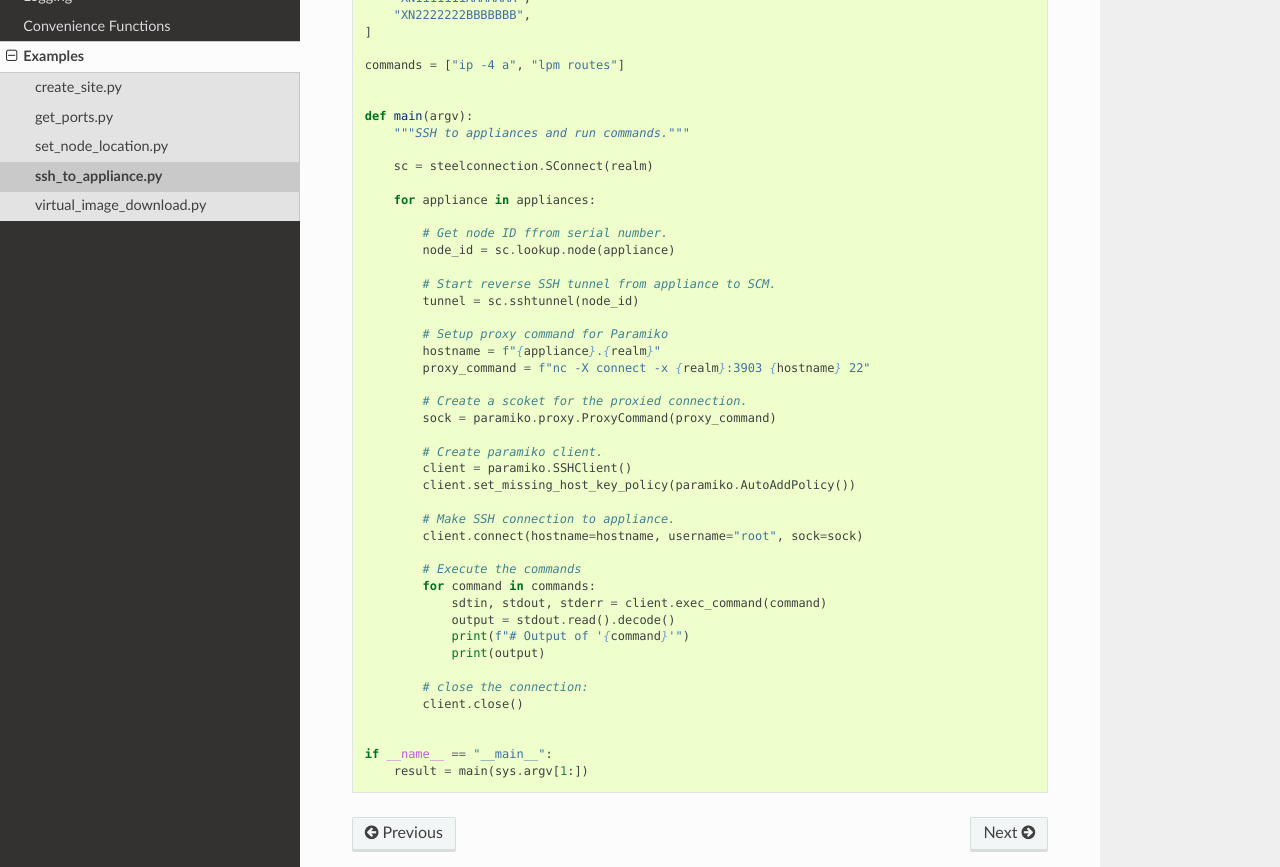
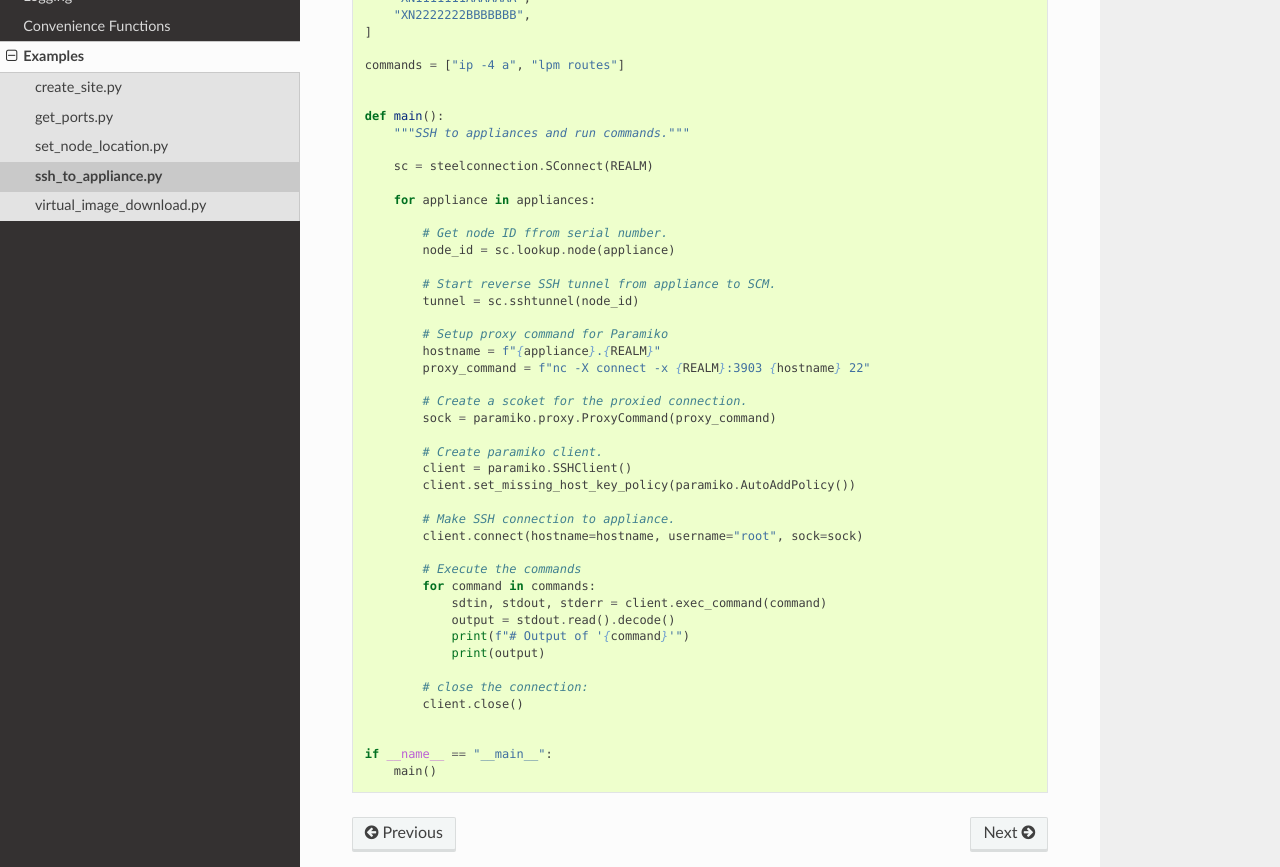
Before and after one commit to grelleum/SteelConnection, a Sphinx documentation site: the page built from docs/example_ssh_to_appliance.rst, in a window 1280 px wide and 1400 px high, scrolled down 319 px. Shown: the part 418-1285 px from the top of the window. Built offline with Sphinx 7.4.7 and the Read the Docs theme 2.0.0, drawn with Linux system fonts in a browser that asks for light colours; the version number is read from the project's files by our own code.

```diff
--- a/docs/example_ssh_to_appliance.rst
+++ b/docs/example_ssh_to_appliance.rst
@@ -43,10 +43,10 @@
    commands = ["ip -4 a", "lpm routes"]
 
 
-   def main(argv):
+   def main():
        """SSH to appliances and run commands."""
 
-       sc = steelconnection.SConnect(realm)
+       sc = steelconnection.SConnect(REALM)
 
        for appliance in appliances:
 
@@ -57,8 +57,8 @@
            tunnel = sc.sshtunnel(node_id)
 
            # Setup proxy command for Paramiko
-           hostname = f"{appliance}.{realm}"
-           proxy_command = f"nc -X connect -x {realm}:3903 {hostname} 22"
+           hostname = f"{appliance}.{REALM}"
+           proxy_command = f"nc -X connect -x {REALM}:3903 {hostname} 22"
 
            # Create a scoket for the proxied connection.
            sock = paramiko.proxy.ProxyCommand(proxy_command)
@@ -82,4 +82,4 @@
 
 
    if __name__ == "__main__":
-       result = main(sys.argv[1:])
+       main()
```
